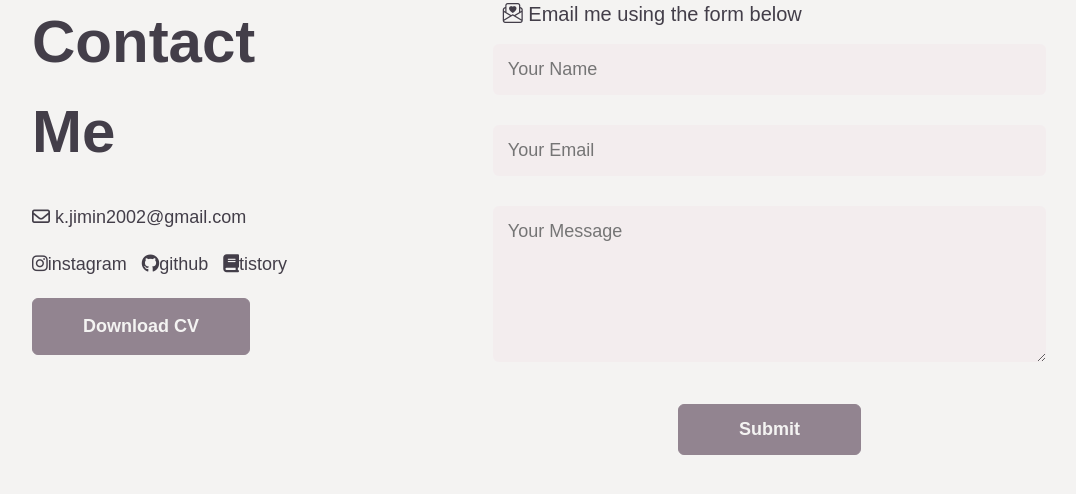
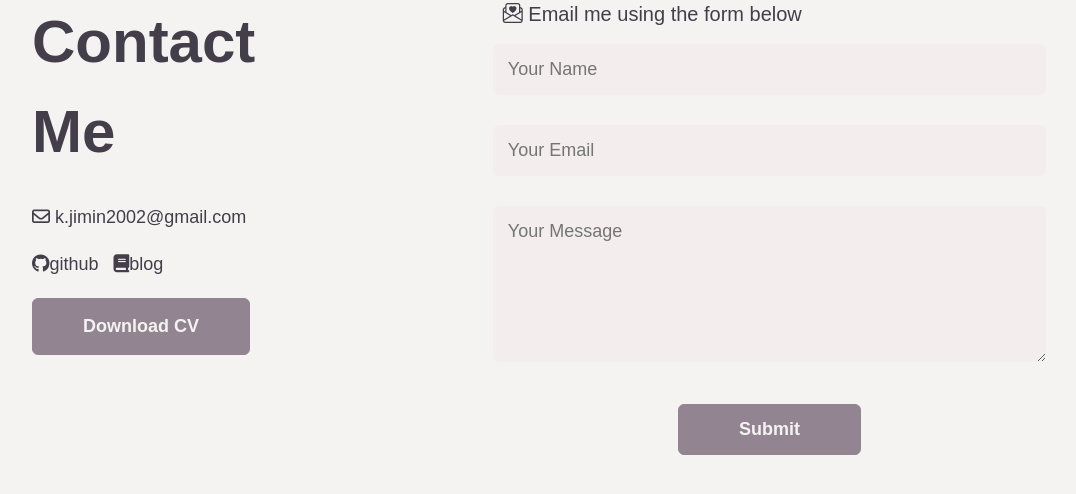
Before and after one commit to ji-min0/profile_page, a FastAPI app: page /contact in a window 1280 px wide. Shown: the part 208-702 px from the top of the page, without its empty margins (106-1182 px from the left). Run offline with FastAPI, Linux system fonts and the light colour scheme; parts of the project's set-up code (start-up, migrations or seed data) failed here and were passed over; some libraries are stand-ins or nearby versions.

Commit message:
chore: 인스타 삭제

```diff
--- a/app/templates/contact.html
+++ b/app/templates/contact.html
@@ -107,9 +107,9 @@
                 <p><i class="fa-regular fa-envelope"></i> k.jimin2002@gmail.com</p>
 <!--                <p><i class="fa-solid fa-mobile-screen"></i> +82 </p>-->
                 <div class="social-icons">
-                    <a href="#"><i class="fa-brands fa-instagram"></i>instagram</a>
+{#                    <a href="#"><i class="fa-brands fa-instagram"></i>instagram</a>#}
                     <a href="https://github.com/ji-min0"><i class="fa-brands fa-github"></i>github</a>
-                    <a href="https://hello-dev-world.tistory.com/"><i class="fa-solid fa-book"></i>tistory</a>
+                    <a href="https://hello-dev-world.tistory.com/"><i class="fa-solid fa-book"></i>blog</a>
                 </div>
                 <a href="/static/images/my-cv.pdf" download class="btn btn2">Download CV</a>
             </div>
```
